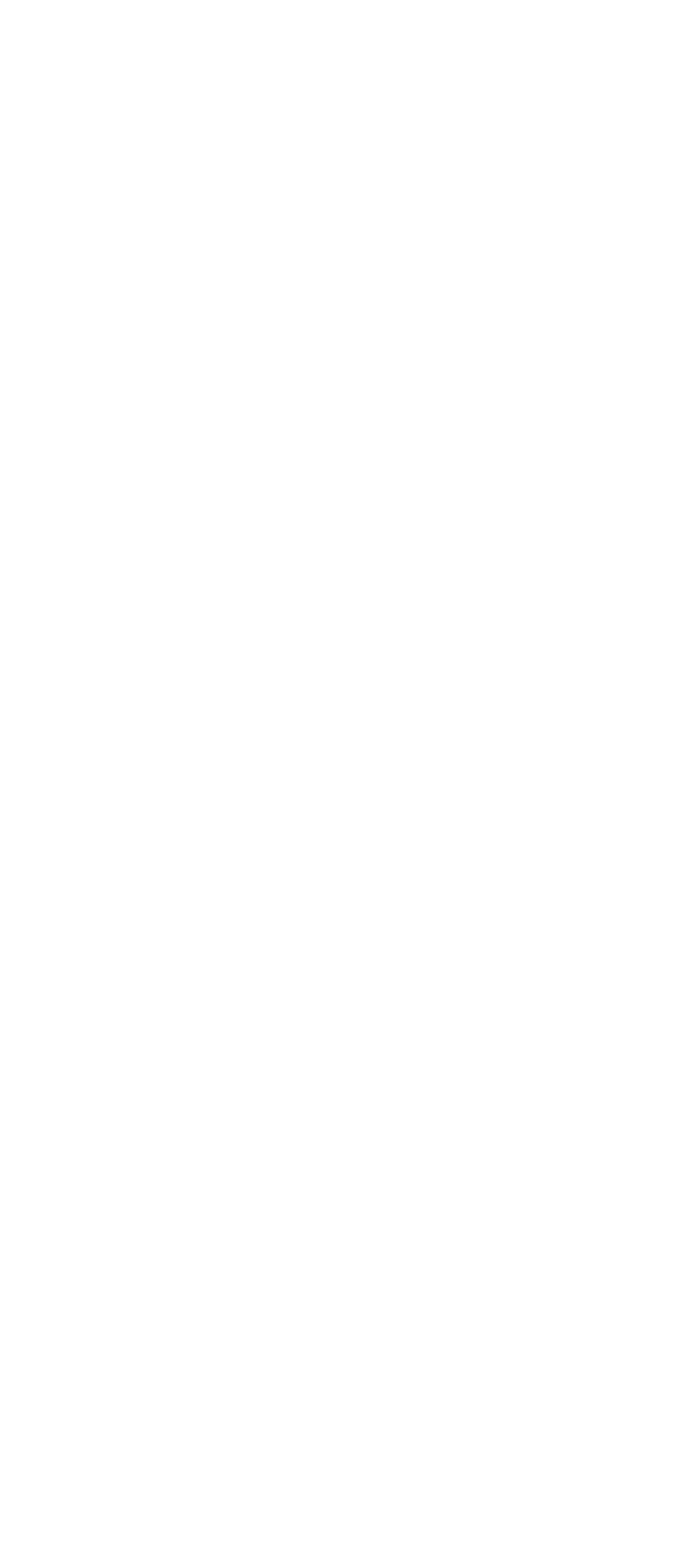
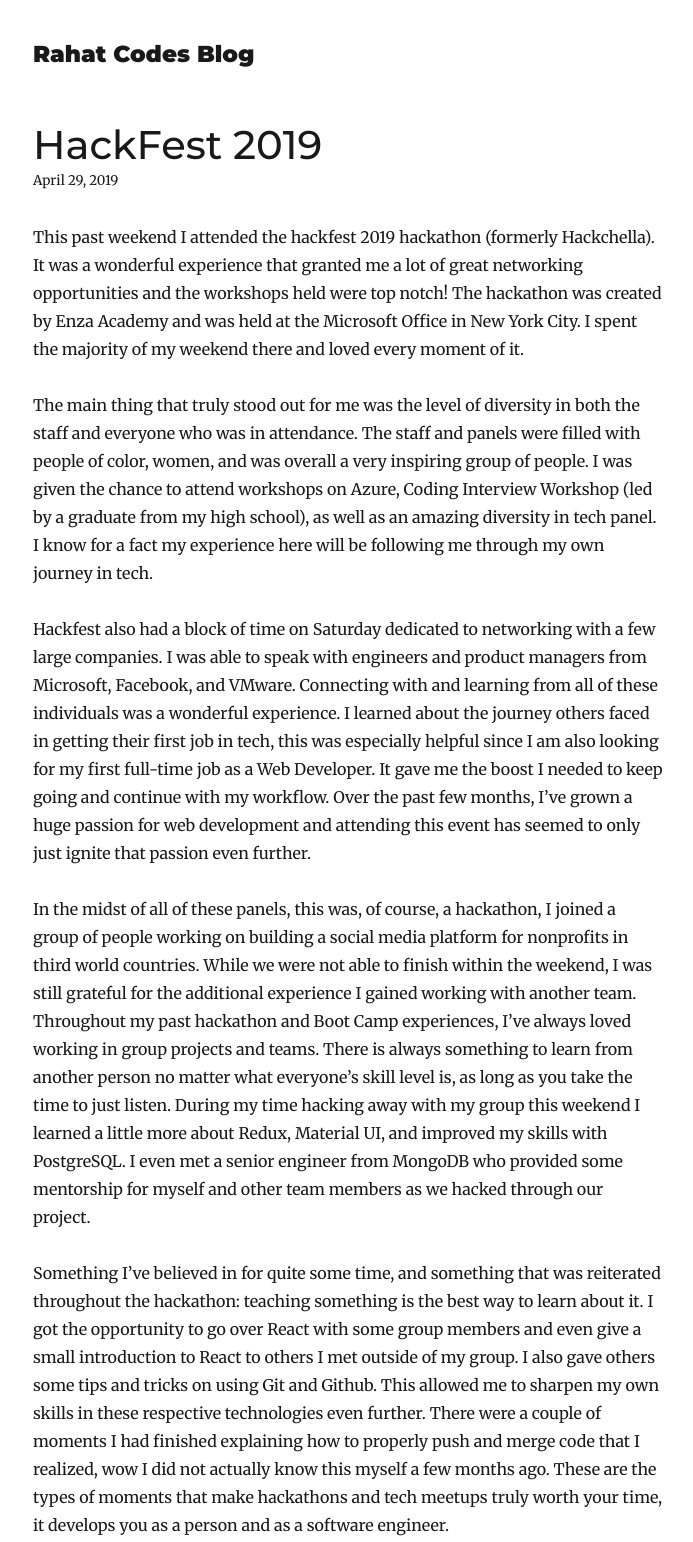
Before and after one commit to Rahat-ch/blog, a Gatsby site: page /hackfest2019/ in a window 1280 px wide. Before the commit this address had no page. Shown: the top 1542 px of the page, without its empty margins (292-985 px from the left). Before the commit the page ends 800 px from the top, so only its background shows below. Built offline with nearby package versions, Linux system fonts and the light colour scheme; Gatsby itself is replaced by a stand-in of ours; some packages are replaced by stand-ins of ours.

Commit message:
update gatsby add hackefest post and google analytics

```diff
--- /dev/null
+++ b/content/blog/hackfest2019/index.md
@@ -0,0 +1,18 @@
+---
+title: HackFest 2019
+date: '2019-04-29'
+---
+
+This past weekend I attended the hackfest 2019 hackathon (formerly Hackchella). It was a wonderful experience that granted me a lot of great networking opportunities and the workshops held were top notch! The hackathon was created by Enza Academy and was held at the Microsoft Office in New York City. I spent the majority of my weekend there and loved every moment of it.
+
+The main thing that truly stood out for me was the level of diversity in both the staff and everyone who was in attendance. The staff and panels were filled with people of color, women, and was overall a very inspiring group of people. I was given the chance to attend workshops on Azure, Coding Interview Workshop (led by a graduate from my high school), as well as an amazing diversity in tech panel. I know for a fact my experience here will be following me through my own journey in tech.
+
+Hackfest also had a block of time on Saturday dedicated to networking with a few large companies. I was able to speak with engineers and product managers from Microsoft, Facebook, and VMware. Connecting with and learning from all of these individuals was a wonderful experience. I learned about the journey others faced in getting their first job in tech, this was especially helpful since I am also looking for my first full-time job as a Web Developer. It gave me the boost I needed to keep going and continue with my workflow. Over the past few months, I’ve grown a huge passion for web development and attending this event has seemed to only just ignite that passion even further.
+
+In the midst of all of these panels, this was, of course, a hackathon, I joined a group of people working on building a social media platform for nonprofits in third world countries. While we were not able to finish within the weekend, I was still grateful for the additional experience I gained working with another team. Throughout my past hackathon and Boot Camp experiences, I’ve always loved working in group projects and teams. There is always something to learn from another person no matter what everyone’s skill level is, as long as you take the time to just listen. During my time hacking away with my group this weekend I learned a little more about Redux, Material UI, and improved my skills with PostgreSQL. I even met a senior engineer from MongoDB who provided some mentorship for myself and other team members as we hacked through our project.
+
+Something I’ve believed in for quite some time, and something that was reiterated throughout the hackathon: teaching something is the best way to learn about it. I got the opportunity to go over React with some group members and even give a small introduction to React to others I met outside of my group. I also gave others some tips and tricks on using Git and Github. This allowed me to sharpen my own skills in these respective technologies even further. There were a couple of moments I had finished explaining how to properly push and merge code that I realized, wow I did not actually know this myself a few months ago. These are the types of moments that make hackathons and tech meetups truly worth your time, it develops you as a person and as a software engineer.
+
+Attending this hackathon was part of my own custom #100DayofCode challenge. I will be making a separate post about my full challenge details and the goals I have listed for myself. I am looking forward to a Gatsby JS conference next week and FullStack NYC 2019 the week after, where I will be volunteering my time to help make the conference a success and of course, learning from some great speakers. These are the steps I’m taking to transition full time to a career in web development and I thank all of you reading this for also being part of that journey.
+
+If you enjoy this blog post and more please share this link and follow me on twitter for more updates!
--- a/package.json
+++ b/package.json
@@ -8,7 +8,7 @@
     "url": "https://github.com/NickyMeuleman/gatsby-paginated-blog/issues"
   },
   "dependencies": {
-    "gatsby": "^2.0.76",
+    "gatsby": "^2.3.33",
     "gatsby-image": "^2.0.22",
     "gatsby-plugin-feed": "^2.0.8",
     "gatsby-plugin-google-analytics": "^2.0.5",
--- a/src/pages/404.js
+++ b/src/pages/404.js
@@ -2,6 +2,7 @@ import React from 'react'
 
 import Layout from '../components/Layout'
 import SEO from '../components/seo'
+import { graphql } from 'gatsby';
 
 class NotFoundPage extends React.Component {
   render() {
```
Also changed, not shown: 1 other file.
